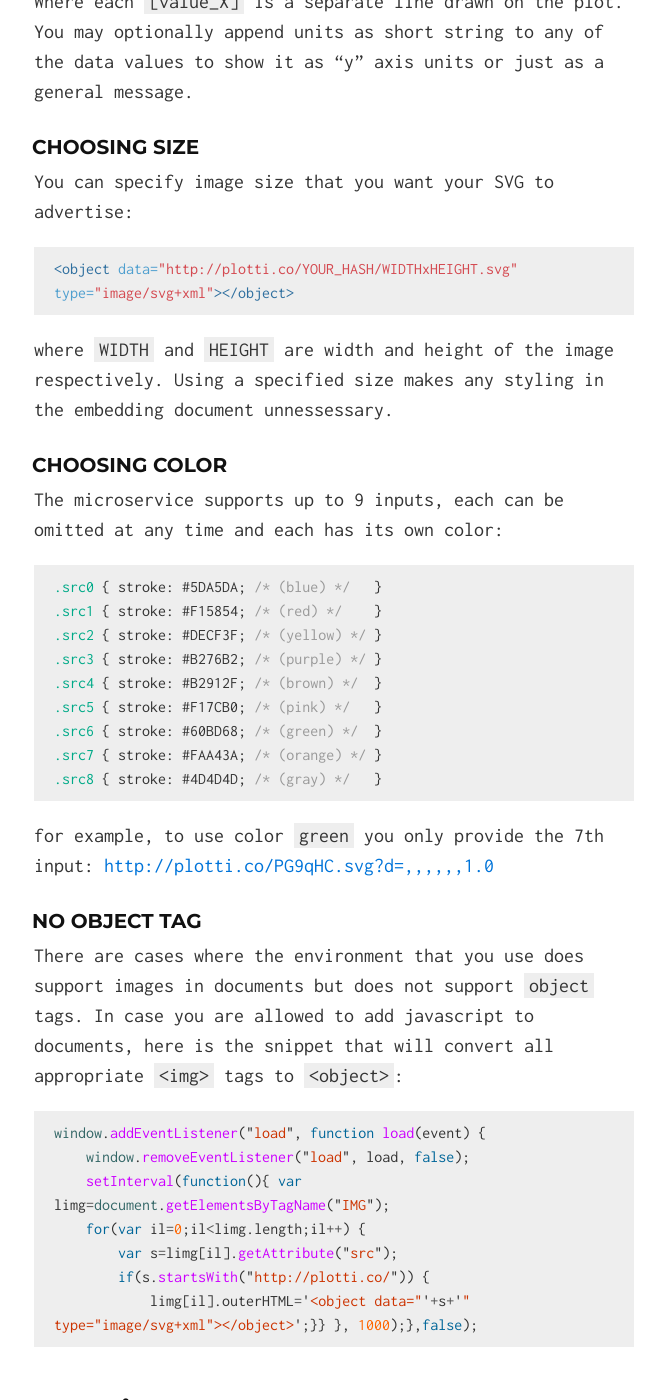
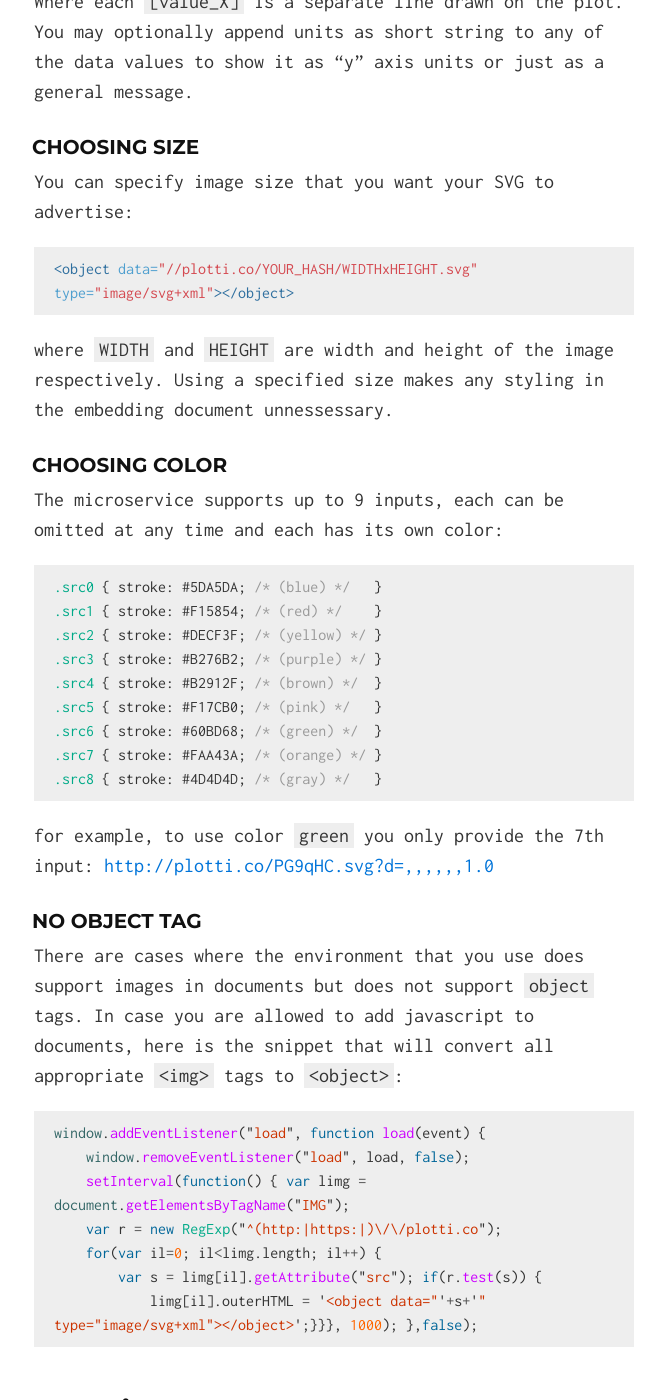
Before and after one commit to grandrew/plotti.co, a Jekyll site: the page built from plotti.co/index.md, in a window 1280 px wide and 1400 px high, scrolled down 3608 px. Shown: the whole window, without its empty margins (306-971 px from the left). Built offline with Jekyll 4.4.1, drawn with Linux system fonts in a browser that asks for light colours; some of the changed text lies outside the part shown.

Commit message:
testing protocol-less images for github readme

```diff
--- a/plotti.co/index.md
+++ b/plotti.co/index.md
@@ -6,7 +6,7 @@
 
 Live plotting that **just works**.
 
-<br/><object id="live1" data="http://plotti.co/plotti.co/plot.svg" type="image/svg+xml" style="width: 570px; height: 190px;"/>
+<br/><object id="live1" data="//plotti.co/plotti.co/plot.svg" type="image/svg+xml" style="width: 570px; height: 190px;"/>
 
 Plottico is a [microservice](https://en.wikipedia.org/wiki/Microservices) that generates live-streaming SVG-image plots to be embedded as an `<object>` tag of your web page. That simple.
 
@@ -22,14 +22,14 @@
 To include a live plot on your webpage, you just need to put in an SVG image:
 
 ~~~html
-<object data="http://plotti.co/YOUR_HASH.svg" type="image/svg+xml"/>
+<object data="//plotti.co/YOUR_HASH.svg" type="image/svg+xml"/>
 ~~~
 
 where `YOUR_HASH.svg` is the hash you chose for your stream, `.svg` is optional. We will use it in the following example to feed the data.
 
 here it is:
 
-<object id="yhimg" data="http://plotti.co/YOUR_HASH/plot.svg" type="image/svg+xml" style="width: 570px; height: 190px;"></object>
+<object id="yhimg" data="//plotti.co/YOUR_HASH/plot.svg" type="image/svg+xml" style="width: 570px; height: 190px;"></object>
 
 You may also use a `<img src="http://plotti.co/YOUR_HASH.svg"/>` but in this case you won't get live updates, just a pre-cached plot with latest data.
 
@@ -56,7 +56,7 @@
 done
 ~~~
 
-<img src="http://plotti.co/plottycocpu" style="width: 570px; height: 190px;"/>
+<img src="//plotti.co/plottycocpu" style="width: 570px; height: 190px;"/>
 
 ### Network load on plottico
 
@@ -69,7 +69,7 @@
 done
 ~~~
 
-<img src="http://plotti.co/plotticonet" style="width: 570px; height: 190px;"/>
+<img src="//plotti.co/plotticonet" style="width: 570px; height: 190px;"/>
 
 ### Current open connections
 
@@ -81,7 +81,7 @@
 done
 ~~~
 
-<img src="http://plotti.co/plotticonn" style="width: 570px; height: 190px;"/>
+<img src="//plotti.co/plotticonn" style="width: 570px; height: 190px;"/>
 
 ### More examples
 
@@ -108,7 +108,7 @@
 You can specify image size that you want your SVG to advertise:
 
 ~~~html
-<object data="http://plotti.co/YOUR_HASH/WIDTHxHEIGHT.svg" type="image/svg+xml"></object>
+<object data="//plotti.co/YOUR_HASH/WIDTHxHEIGHT.svg" type="image/svg+xml"></object>
 ~~~
 
 where `WIDTH` and `HEIGHT` are width and height of the image respectively. Using a specified size makes any styling in the embedding document unnessessary.
@@ -138,11 +138,11 @@
 ~~~js
 window.addEventListener("load", function load(event) {
     window.removeEventListener("load", load, false);
-    setInterval(function(){ var limg=document.getElementsByTagName("IMG");
-    for(var il=0;il<limg.length;il++) {
-        var s=limg[il].getAttribute("src");
-        if(s.startsWith("http://plotti.co/")) {
-            limg[il].outerHTML='<object data="'+s+'" type="image/svg+xml"></object>';}} }, 1000);},false);
+    setInterval(function() { var limg = document.getElementsByTagName("IMG");
+    var r = new RegExp("^(http:|https:|)\/\/plotti.co");
+    for(var il=0; il<limg.length; il++) {
+        var s = limg[il].getAttribute("src"); if(r.test(s)) {
+            limg[il].outerHTML = '<object data="'+s+'" type="image/svg+xml"></object>';}}}, 1000); },false);
 ~~~
 
 ## Security
@@ -246,19 +246,19 @@
 
 }
 
-document.getElementById("yhimg").setAttribute("data", "http://plotti.co/"+YH+"/plot.svg");
+document.getElementById("yhimg").setAttribute("data", "//plotti.co/"+YH+"/plot.svg");
 document.getElementById("yhref").innerHTML="http://plotti.co/"+YH+".svg?d=,,2";
 document.getElementById("yhref2").innerHTML="http://plotti.co/"+YH+".svg?d=,,,,,,1.0";
 function feed() {
     var myImage = new Image(1, 1);
-    myImage.src = "http://plotti.co/"+YH+"?d=,,2&h="+makeid();
+    myImage.src = "//plotti.co/"+YH+"?d=,,2&h="+makeid();
     //console.log(myImage);
     return false;
 }
 
 function feed2() {
     var myImage = new Image(1, 1);
-    myImage.src = "http://plotti.co/"+YH+"?d=,,,,,,1.0&h="+makeid();
+    myImage.src = "//plotti.co/"+YH+"?d=,,,,,,1.0&h="+makeid();
     //console.log(myImage);
     return false;
 }
@@ -274,11 +274,11 @@
 
 window.addEventListener("load", function load(event) {
     window.removeEventListener("load", load, false);
-    setInterval(function(){ var limg=document.getElementsByTagName("IMG");
-    for(var il=0;il<limg.length;il++) {
-        var s=limg[il].getAttribute("src");
-        if(s.startsWith("http://plotti.co/")) {
-            limg[il].outerHTML='<object data="'+s+'" type="image/svg+xml"></object>';}} }, 1000);},false);
+    setInterval(function() { var limg = document.getElementsByTagName("IMG");
+    var r = new RegExp("^(http:|https:|)\/\/plotti.co");
+    for(var il=0; il<limg.length; il++) {
+        var s = limg[il].getAttribute("src"); if(r.test(s)) {
+            limg[il].outerHTML = '<object data="'+s+'" type="image/svg+xml"></object>';}}}, 1000); },false);
 
 
 setInterval(pushData, 300);
```
Also changed, not shown: other parts of plotti.co/index.md (+1 -1 lines).
